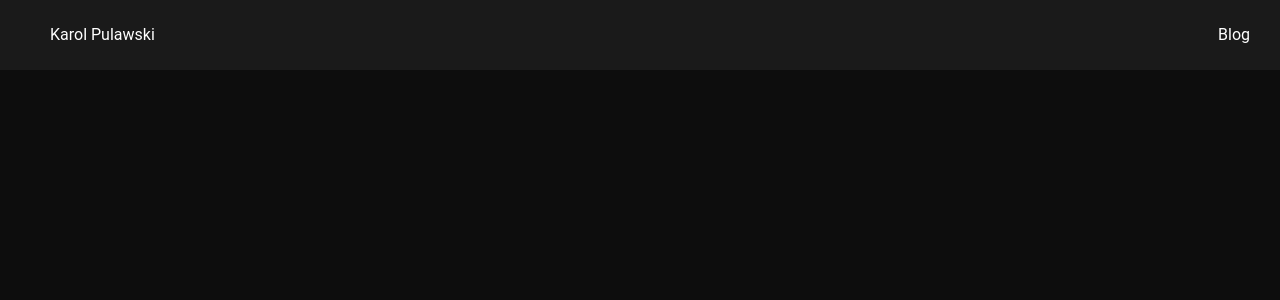
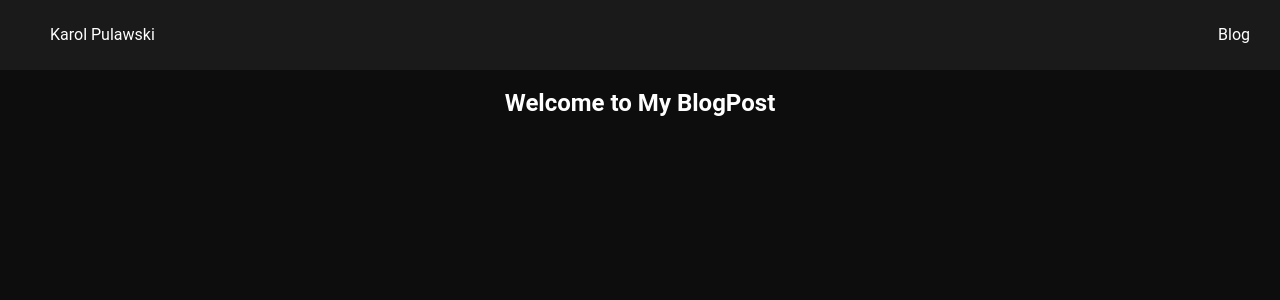
Before and after one commit to BlueInside/blogpost-app-frontend, a React (Vite) app: page / in a window 1280 px wide. Shown: the top 300 px of the page. Built offline with nearby package versions, Linux system fonts and the light colour scheme.

Commit message:
Add welcome text on path /

```diff
--- a/src/routes/App.jsx
+++ b/src/routes/App.jsx
@@ -1,15 +1,27 @@
 import Navbar from '../components/Navbar';
-import { Outlet } from 'react-router-dom';
+import { Outlet, useLocation } from 'react-router-dom';
 import { ThemeProvider } from 'styled-components';
 import theme from '../components/StyledComponents/Theme.styled';
 import GlobalStyles from '../components/StyledComponents/Global.Style';
+import styled from 'styled-components';
+const WelcomeMessage = styled.h1`
+  margin-top: 20px;
+  font-size: 1.5rem;
+  text-align: center;
+  color: ${(props) => props.theme.textColor};
+`;
 function App() {
+  let location = useLocation();
+  let isIndexPage = location.pathname === '/';
   return (
     <>
       <ThemeProvider theme={theme}>
         <GlobalStyles />
         <Navbar />
         <main>
+          {isIndexPage && (
+            <WelcomeMessage>Welcome to My BlogPost</WelcomeMessage>
+          )}
           <Outlet />
         </main>
       </ThemeProvider>
```
